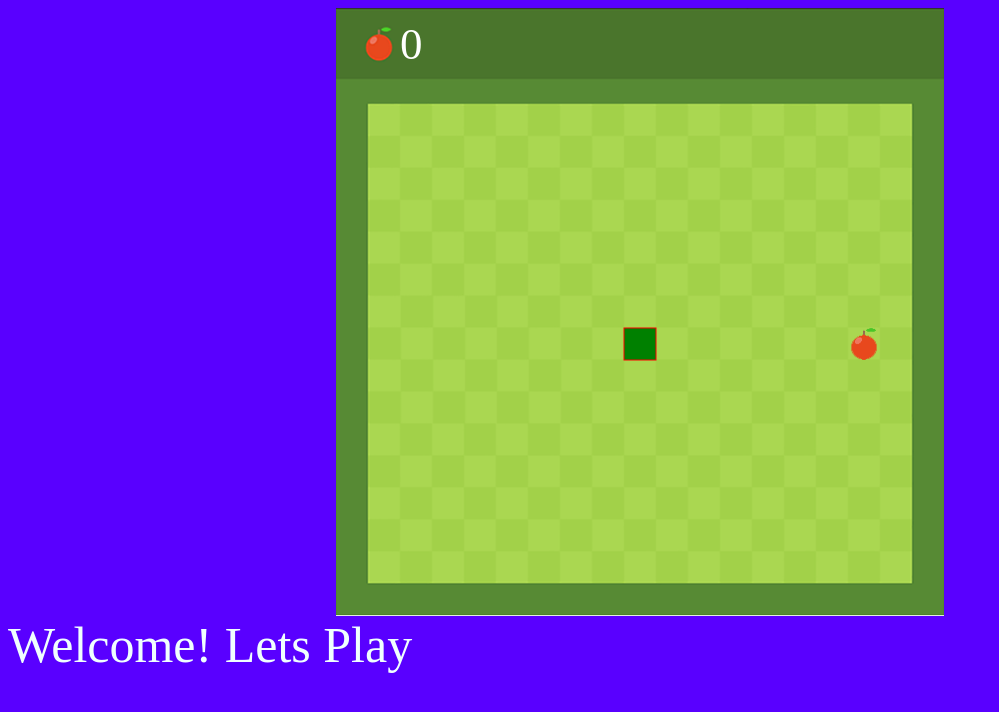
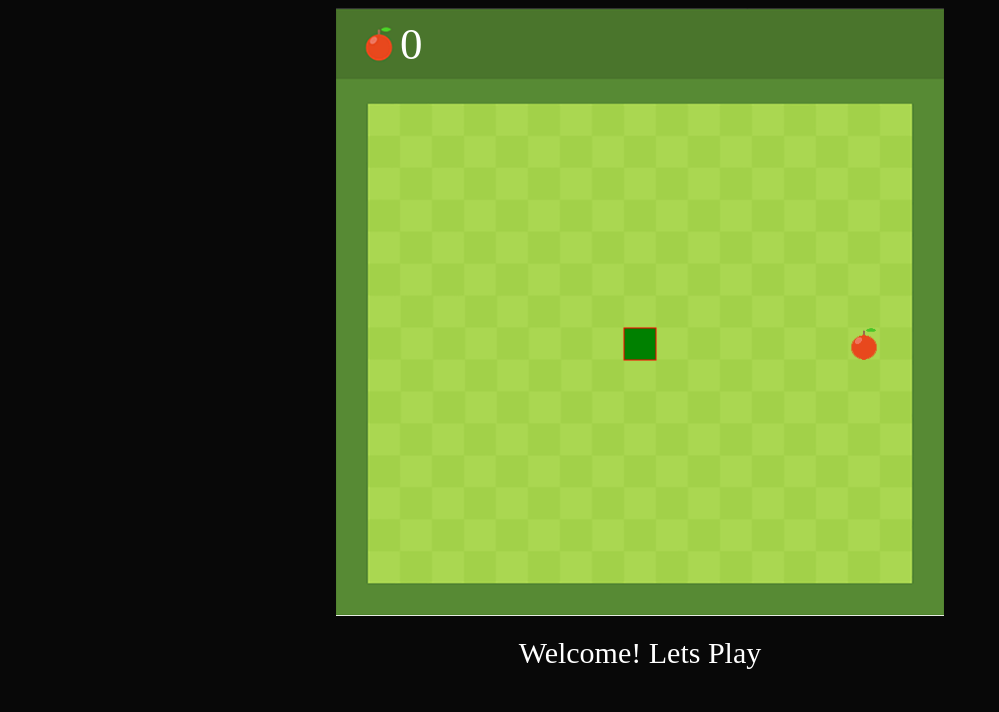
Before and after one commit to mthakur7/Snake-Fruit-Game, a plain HTML site: page index.html in a window 1280 px wide. Shown: the whole page, without its empty margins (0-999 px from the left). Drawn offline with Linux system fonts and the light colour scheme.

Commit message:
Update index.html

```diff
--- a/index.html
+++ b/index.html
@@ -8,14 +8,14 @@
             }
 
             body{
-                background-color: rgb(89, 0, 255);
+                background-color: rgb(8, 8, 8);
             }
             #welcome{
-                margin: 0 auto;
-                width: 200px;
-                color: azure;
-                font-size: 50px;
-                display: inline;
+                margin: 20px auto;
+                text-align: center;
+                color: white;
+                font-size: 30px;
+
             }
 
         </style>
```
